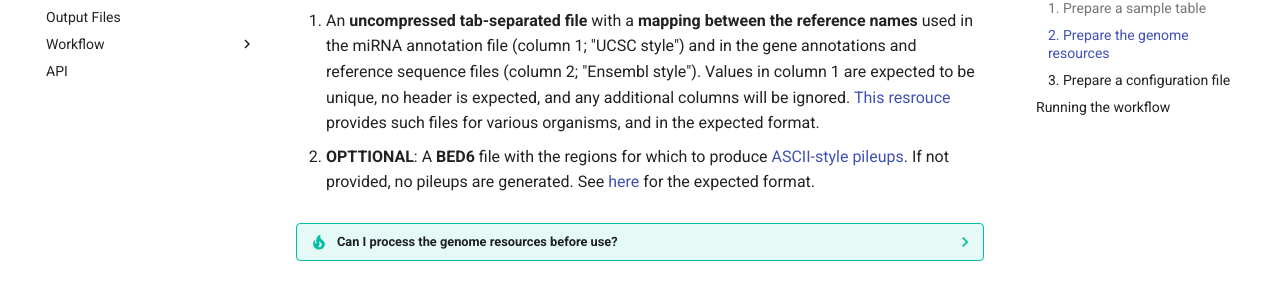
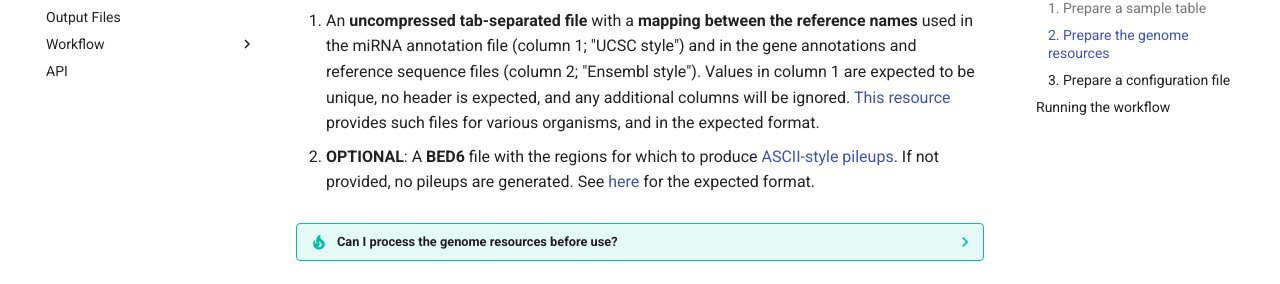
Before and after one commit to zavolanlab/mirflowz, an MkDocs documentation site: the page built from docs/guides/usage.md, in a window 1280 px wide and 900 px high, scrolled down 1557 px. Shown: the part 172-456 px from the top of the window. Built offline with MkDocs 1.6.1 and Material for MkDocs 9.7.7, drawn with Linux system fonts in a browser that asks for light colours; comment, search, counter and statistics services are not loaded.

Commit message:
style(typo): change 'resoruce' and 'OPTTIONAL' to 'resource' and 'OPTIONAL'

```diff
--- a/docs/guides/usage.md
+++ b/docs/guides/usage.md
@@ -82,10 +82,10 @@ There are 4 files you must provide:
    style") and in the gene annotations and reference sequence files (column
    2; "Ensembl style"). Values in column 1 are expected to be unique, no header
    is expected, and any additional columns will be ignored.
-   [This resrouce][chr_map] provides such files for various organisms, and in
+   [This resource][chr_map] provides such files for various organisms, and in
    the expected format.
 
-5. **OPTTIONAL**: A **BED6** file with the regions for which to produce
+5. **OPTIONAL**: A **BED6** file with the regions for which to produce
    [ASCII-style pileups][pileups]. If not provided, no pileups are generated.
    See [here][bed-format] for the expected format.
 
```
